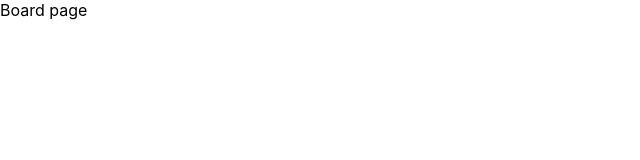
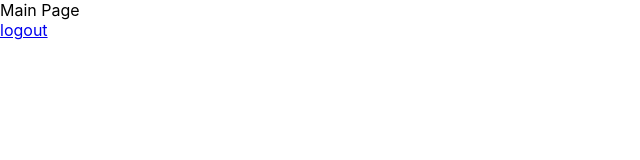
Before and after one commit to hammyhammer/roll-initiative, a React (Create React App) app in the folder client/: page /board in a window 1280 px wide. Shown: the top 160 px of the page, without its empty margins (0-640 px from the left). Built offline with nearby package versions, Linux system fonts and the light colour scheme.

Commit message:
can login and logout

```diff
--- a/client/src/App.js
+++ b/client/src/App.js
@@ -3,6 +3,7 @@ import { Route, Routes } from 'react-router-dom';
 import { useState, useEffect } from 'react';
 import { verify } from './services/users'
 import Login from './screens/Login/Login';
+import Home from './screens/Home/Home';
 function App() {
   const [currentUser, setCurrentUser] = useState(null)
 
@@ -17,8 +18,8 @@ function App() {
   return (
     <div className="App">
       <Routes>
-        <Route path="/" element={<Login setcurrentUser={setCurrentUser} />} />
-        <Route path='/board' element={"Board page"} />
+        <Route path="/" element={<Login setCurrentUser={setCurrentUser} />} />
+        <Route path='/board' element={<Home setCurrentUser={setCurrentUser} />} />
       </Routes>
     </div>
   );
--- /dev/null
+++ b/client/src/screens/Home/Home.jsx
@@ -0,0 +1,16 @@
+import React from 'react'
+import { Link } from 'react-router-dom'
+export default function Home(props) {
+
+  const logout = () => {
+    localStorage.removeItem('authToken')
+    props.setCurrentUser(null)
+  }
+
+  return (
+    <div>
+      <header>Main Page</header>
+      <Link to='/' onClick={logout}>logout</Link>
+    </div>
+  )
+}
--- a/client/src/screens/Login/Login.jsx
+++ b/client/src/screens/Login/Login.jsx
@@ -19,7 +19,7 @@ export default function Login(props) {
     }
 
     const res = await loginUser(user)
-    // props.setCurrentUser(res)
+    props.setCurrentUser(res)
     navigate('/board')
   }
 
```
